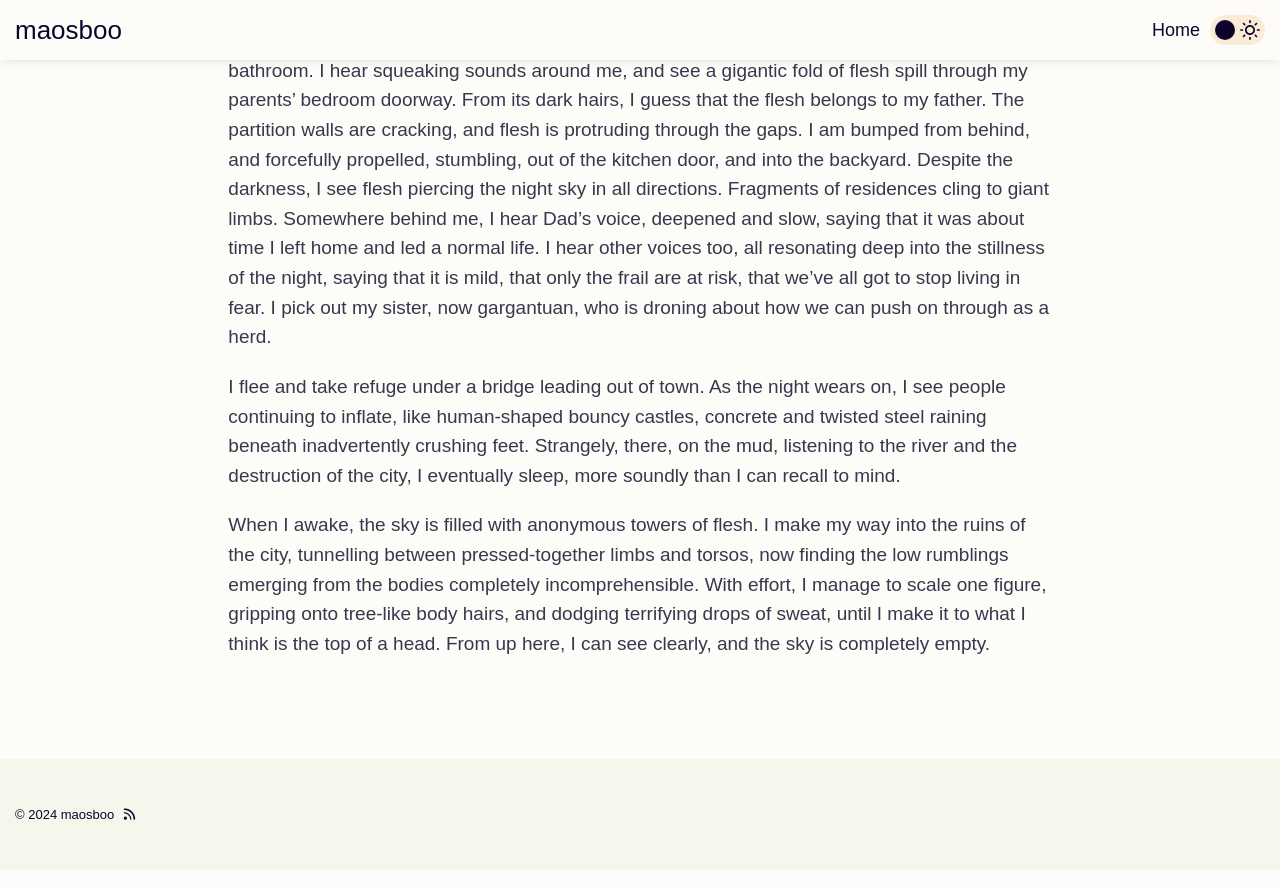
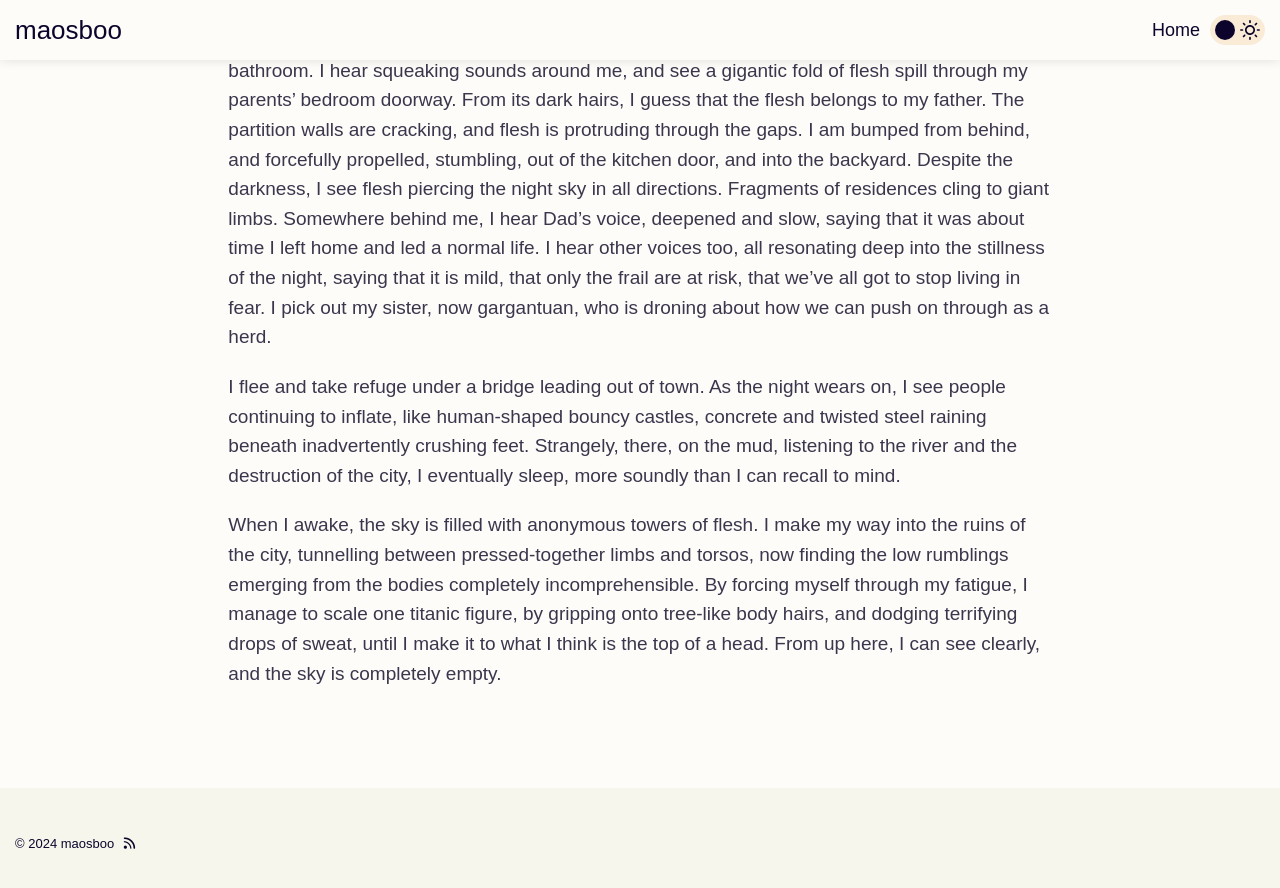
Before and after one commit to mosb/bboo, a Jekyll site: the page built from collections/_posts/2024-08-05-big city.md, in a window 1280 px wide and 900 px high, scrolled down 1123 px. Shown: the top 888 px of the window. Built offline with Jekyll 4.4.1, drawn with Linux system fonts in a browser that asks for light colours; some web fonts are replaced.

Commit message:
minor edit

```diff
--- a/collections/_posts/2024-08-05-big city.md
+++ b/collections/_posts/2024-08-05-big city.md
@@ -19,4 +19,4 @@ I am exhausted, but sleep is difficult—I wake in anxiety, and descend the stai
 
 I flee and take refuge under a bridge leading out of town. As the night wears on, I see people continuing to inflate, like human-shaped bouncy castles, concrete and twisted steel raining beneath inadvertently crushing feet. Strangely, there, on the mud, listening to the river and the destruction of the city, I eventually sleep, more soundly than I can recall to mind.
 
-When I awake, the sky is filled with anonymous towers of flesh. I make my way into the ruins of the city, tunnelling between pressed-together limbs and torsos, now finding the low rumblings emerging from the bodies completely incomprehensible. With effort, I manage to scale one figure, gripping onto tree-like body hairs, and dodging terrifying drops of sweat, until I make it to what I think is the top of a head. From up here, I can see clearly, and the sky is completely empty.
+When I awake, the sky is filled with anonymous towers of flesh. I make my way into the ruins of the city, tunnelling between pressed-together limbs and torsos, now finding the low rumblings emerging from the bodies completely incomprehensible. By forcing myself through my fatigue, I manage to scale one titanic figure, by gripping onto tree-like body hairs, and dodging terrifying drops of sweat, until I make it to what I think is the top of a head. From up here, I can see clearly, and the sky is completely empty.
```
Also changed, not shown: 2 other files.
